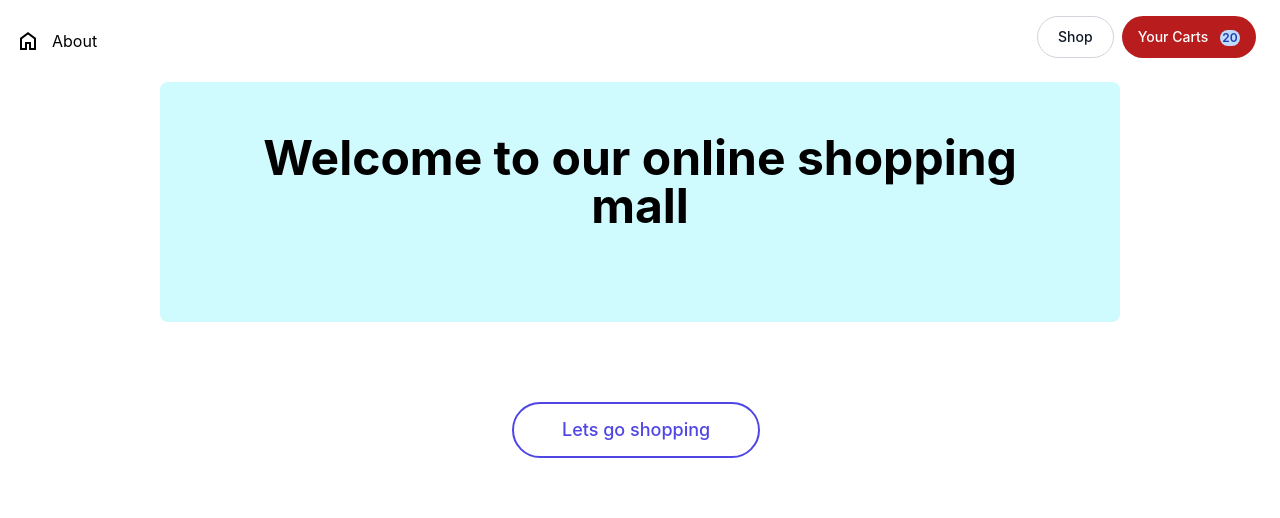
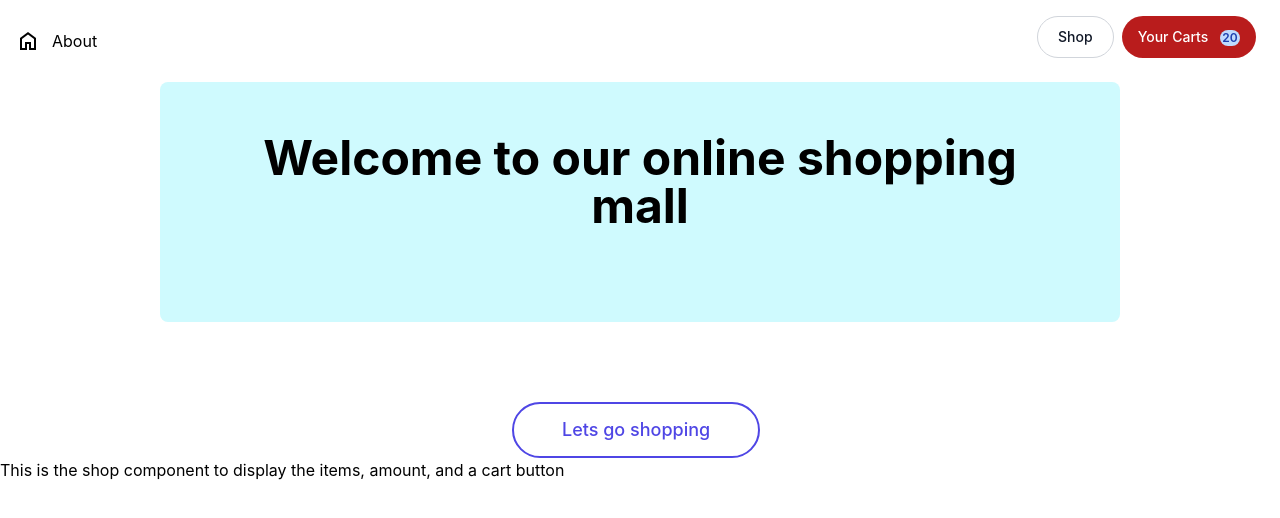
Before and after one commit to Sonickmumba/shopping-cart, a React (Vite) app: page /shop in a window 1280 px wide. Shown: the top 518 px of the page. Built offline with nearby package versions, Linux system fonts and the light colour scheme.

Commit message:
Add routes to the App.js file

```diff
--- a/src/App.jsx
+++ b/src/App.jsx
@@ -1,16 +1,25 @@
-// import { useState } from 'react'
+import { BrowserRouter, Routes, Route } from 'react-router-dom';
 import './App.css'
 import Header from './components/header/Header';
 import MainPage from './components/mainPage/MainPage';
+import Shop from './components/shop/Shop';
+import Carts from './components/carts/Carts';
 
 function App() {
 
   return (
     <>
+    <BrowserRouter>
       <div className="card">
         <Header />
         <MainPage />
+        <Routes>
+          <Route path="/home" element={<MainPage />} />
+          <Route path="/shop" element={<Shop />} />
+          <Route path="/home" element={<Carts />} />
+        </Routes>
       </div>
+    </BrowserRouter>
     </>
   )
 }
--- /dev/null
+++ b/src/components/about/About.jsx
@@ -0,0 +1,9 @@
+const About = () => {
+  return (
+    <div>
+      This is the about page
+    </div>
+  )
+}
+
+export default About
--- /dev/null
+++ b/src/components/carts/Carts.jsx
@@ -0,0 +1,9 @@
+const Carts = () => {
+  return (
+    <div>
+      This is the carts component
+    </div>
+  )
+}
+
+export default Carts
--- /dev/null
+++ b/src/components/shop/Shop.jsx
@@ -0,0 +1,9 @@
+const Shop = () => {
+  return (
+    <div>
+      This is the shop component to display the items, amount, and a cart button
+    </div>
+  )
+}
+
+export default Shop
```
